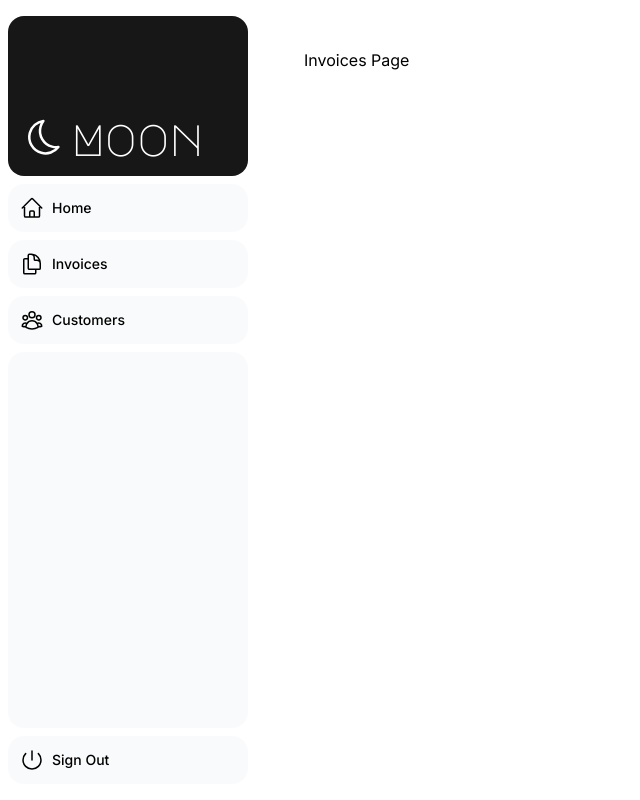
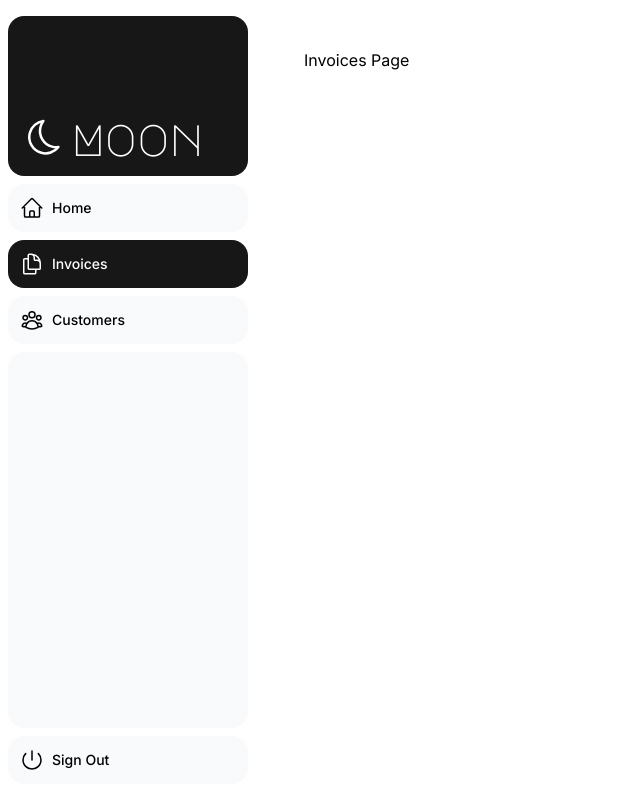
Before and after one commit to abdullahhussein1/nextjs-dashboard, a Next.js app: page /dashboard/invoices in a window 1280 px wide. Shown: the whole page, without its empty margins (0-640 px from the left). Built offline with nearby package versions, Linux system fonts and the light colour scheme.

Commit message:
update navlink

```diff
--- a/app/ui/dashboard/nav-links.tsx
+++ b/app/ui/dashboard/nav-links.tsx
@@ -1,11 +1,14 @@
+"use client";
+
 import {
   UserGroupIcon,
   HomeIcon,
   DocumentDuplicateIcon,
 } from "@heroicons/react/24/outline";
+import Link from "next/link";
+import { usePathname } from "next/navigation";
+import clsx from "clsx";
 
-// Map of links to display in the side navigation.
-// Depending on the size of the application, this would be stored in a database.
 const links = [
   { name: "Home", href: "/dashboard", icon: HomeIcon },
   {
@@ -17,19 +20,27 @@
 ];
 
 export default function NavLinks() {
+  const pathname = usePathname();
+
   return (
     <>
       {links.map((link) => {
         const LinkIcon = link.icon;
         return (
-          <a
+          <Link
             key={link.name}
             href={link.href}
-            className="flex h-[48px] grow items-center justify-center gap-2 rounded-2xl bg-gray-50 p-3 text-sm font-medium hover:bg-neutral-5000/30 hover:text-neutral-900 md:flex-none md:justify-start md:p-2 md:px-3"
+            className={clsx(
+              "flex h-[48px] grow items-center justify-center gap-2 rounded-2xl bg-gray-50 p-3 text-sm font-medium  hover:bg-neutral-100  md:flex-none md:justify-start md:p-2 md:px-3 transition-colors",
+              {
+                "bg-neutral-900 hover:bg-neutral-800 text-white":
+                  pathname === link.href,
+              }
+            )}
           >
             <LinkIcon className="w-6" />
             <p className="hidden md:block">{link.name}</p>
-          </a>
+          </Link>
         );
       })}
     </>
```
